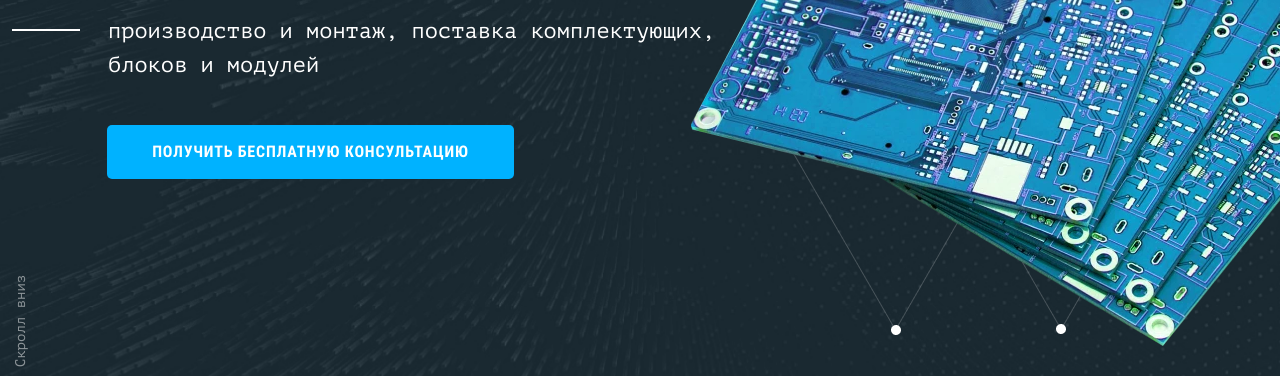
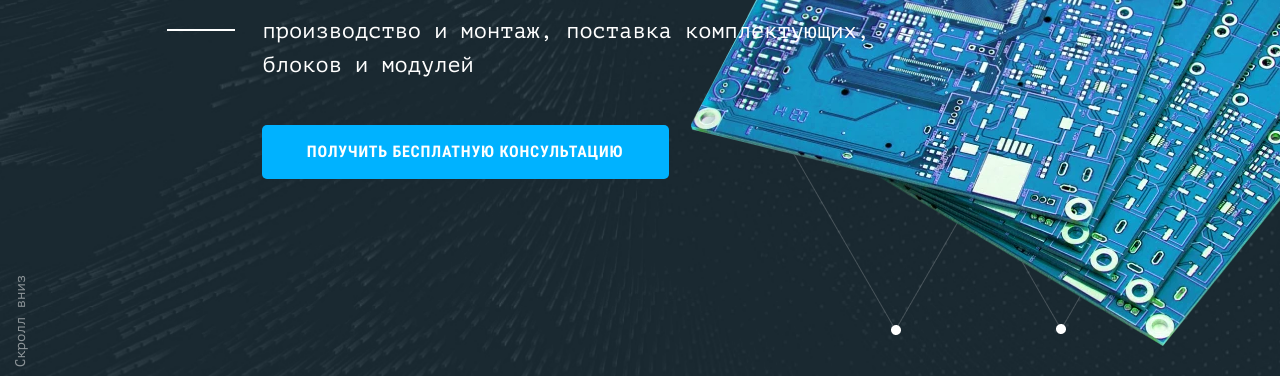
Before and after one commit to kathriciya/smartdevice, a website: page source/index.html in a window 1280 px wide. Shown: the part 424-800 px from the top of the page. Drawn offline with nearby package versions, Linux system fonts and the light colour scheme; files that its build step writes are made by us from their sources; files whose address does not match are found by name.

Commit message:
исправление промо

```diff
--- a/source/index.html
+++ b/source/index.html
@@ -90,7 +90,7 @@
   </header>
   <main class="main">
     <section class="promo">
-      <div class="promo__container container">
+      <div class="promo__container">
         <div class="promo__wrap">
           <h1>Печатные платы</h1>
           <p>производство и монтаж, поставка комплектующих, блоков и модулей</p>
--- a/source/sass/blocks/promo.scss
+++ b/source/sass/blocks/promo.scss
@@ -31,9 +31,7 @@
 .promo__container {
   position: relative;
   padding-top: 314px;
-  padding-right: 15px;
   padding-bottom: 275px;
-  padding-left: 15px;
 
   &::before {
     content: " ";
@@ -235,6 +233,8 @@
 
 .promo__wrap {
   position: relative;
+  margin: 0 auto;
+  width: 73.5%;
   z-index: 3;
 
   @media (max-width: $breakpoint-tablet) {
```
Also changed, not shown: build/css/style.css, build/css/style.min.css, build/index.html, 1 other file.
